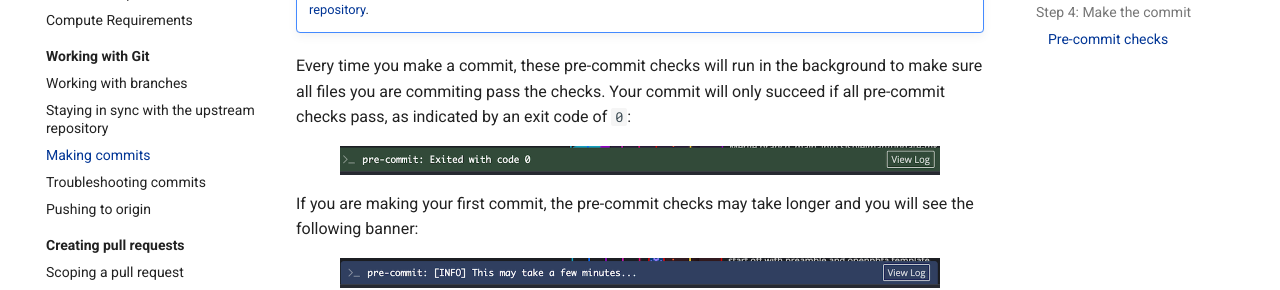
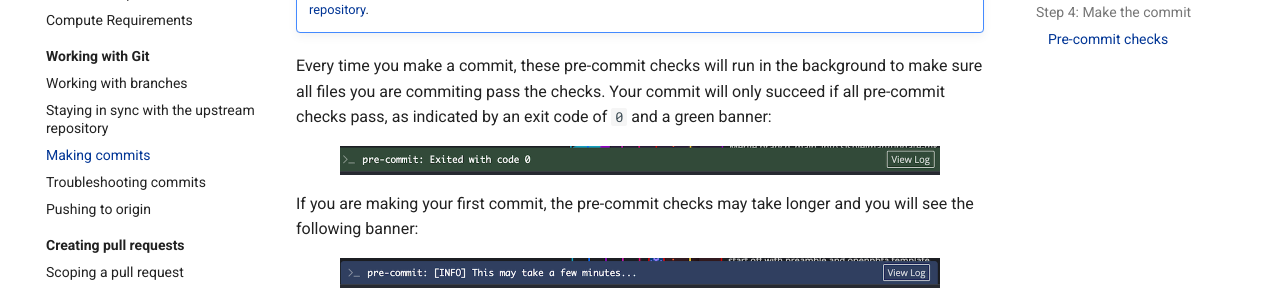
Before and after one commit to AlexsLemonade/OpenScPCA-analysis, an MkDocs documentation site: the page built from docs/contributing-to-analyses/working-with-git/making-commits.md, in a window 1280 px wide and 900 px high, scrolled down 3271 px. Shown: the part 322-612 px from the top of the window. Built offline with MkDocs 1.6.1 and Material for MkDocs 9.7.7, drawn with Linux system fonts in a browser that asks for light colours.

Commit message:
Apply suggestions from code review
Co-authored-by: Ally Hawkins <54039191+allyhawkins@users.noreply.github.com>

```diff
--- a/docs/contributing-to-analyses/working-with-git/making-commits.md
+++ b/docs/contributing-to-analyses/working-with-git/making-commits.md
@@ -81,7 +81,7 @@ We have set up [pre-commit hooks](../../technical-setup/environment-setup/setup-
 
 
 Every time you make a commit, these pre-commit checks will run in the background to make sure all files you are commiting pass the checks.
-Your commit will only succeed if all pre-commit checks pass, as indicated by an exit code of `0`:
+Your commit will only succeed if all pre-commit checks pass, as indicated by an exit code of `0` and a green banner:
 
 <figure markdown="span">
     ![Passing pre-commit](../../img/making-commits-5.png){width="600"}
```
Also changed, not shown: docs/contributing-to-analyses/working-with-git/push-to-origin.md (+1 -1 lines).
